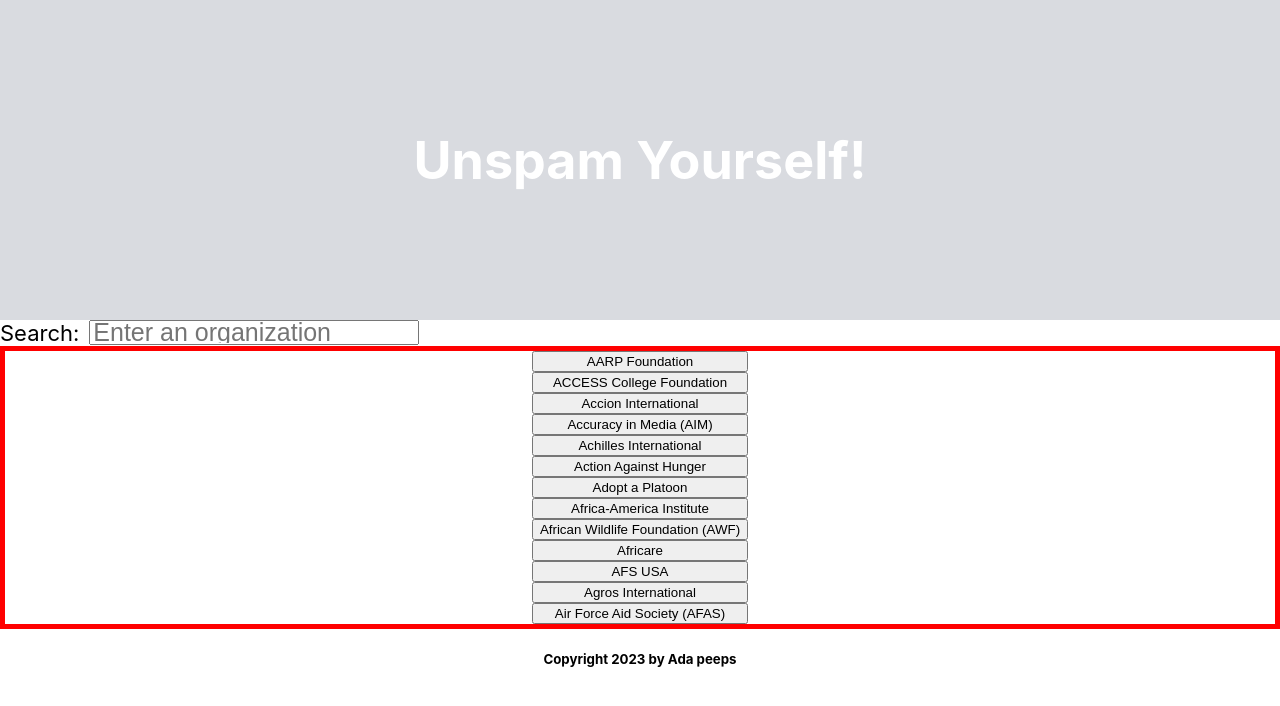
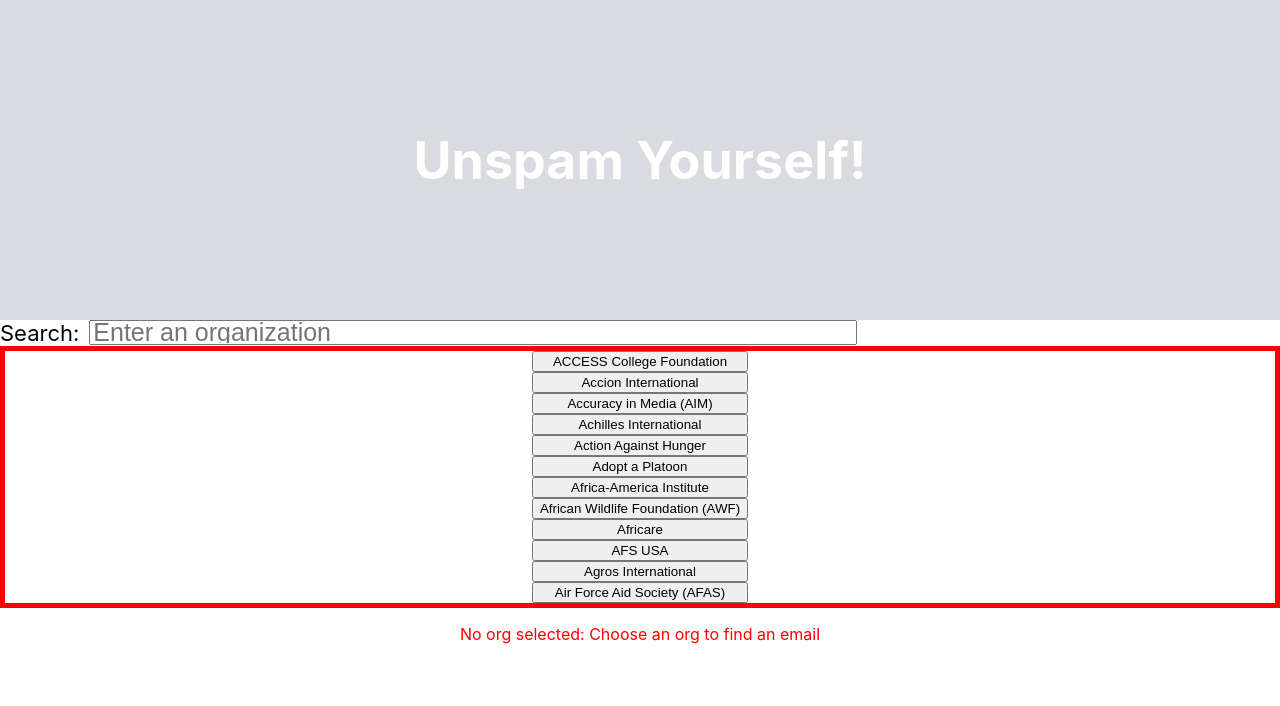
Before and after one commit to RebeccaRoach/unspam, a React (Create React App) app in the folder unspam/: page / in a window 1280 px wide. Shown: the top 706 px of the page. Built offline with nearby package versions, Linux system fonts and the light colour scheme.

Commit message:
Improvements to org email display

```diff
--- a/unspam/src/App.css
+++ b/unspam/src/App.css
@@ -49,6 +49,7 @@
 }
 #search-box {
   height: 25px;
+  width: 60%;
 }
 #search-box[placeholder] {
   line-height: 25px;
@@ -65,3 +66,7 @@
   align-items: center;
   justify-content: center;
 }
+
+#display-email {
+  color: red;
+}
--- a/unspam/src/App.js
+++ b/unspam/src/App.js
@@ -17,9 +17,9 @@
         </body>
 
       {/* FOOTER */}
-      <footer>
+      {/* <footer>
         <h5>Copyright 2023 by Ada peeps</h5>
-      </footer>
+      </footer> */}
       </div>
   );
 }
--- a/unspam/src/components/SearchBar.js
+++ b/unspam/src/components/SearchBar.js
@@ -5,21 +5,28 @@
 const SearchBar = () => {
 
     const [filteredList, setFilteredList] = new useState(Orgs);
+    const [email, setEmail] = new useState('Choose an org to find an email');
+    const [selectedOrg, setSelectedOrg] = new useState('No org selected');
 
     const filterBySearch = (event) => {
         // Access input value
         const query = event.target.value;
-        // Create copy of item list
+        // Create copy of orgs list
         var updatedList = [...Orgs];
         // Include all elements which includes the search query
-        updatedList = updatedList.filter((item) =>
-            {return item.name.toLowerCase().indexOf(query.toLowerCase()) !== -1;}
+        updatedList = updatedList.filter((org) =>
+            {return org.name.toLowerCase().indexOf(query.toLowerCase()) !== -1;}
         );
         // Trigger render with updated values
         setFilteredList(updatedList);
     };
 
     const onClick = (e) => {
+        e.preventDefault();
+
+        setSelectedOrg(e.target.title);
+        setEmail(e.target.value);
+
         document.getElementById('search-box').value = e.target.title;
     }
 
@@ -32,9 +39,13 @@
             </div>
 
             <div className="buttons-list">
-                {filteredList.map((item, index) => (
-                <button key={index} onClick={onClick} title={`${item.name} - ${item.email}`}>{item.name}</button>
+                {filteredList.map((org, index) => (
+                <button key={index} onClick={onClick} title={org.name} value={org.email}>{org.name}</button>
                 ))}
+            </div>
+
+            <div>
+                <p id="display-email">{`${selectedOrg}: ${email}`}</p>
             </div>
 
         </div>
--- a/unspam/src/data/orgs.json
+++ b/unspam/src/data/orgs.json
@@ -1,5 +1,4 @@
 [
-    { "name": "AARP Foundation", "email": ""},
     { "name": "ACCESS College Foundation", "email": "info@accesscollege.org"},
     { "name": "Accion International", "email": "donate@accion.org"},
     { "name": "Accuracy in Media (AIM)", "email": "info@aim.org"},
```
Lines whose indentation alone changed are shown as unchanged.
